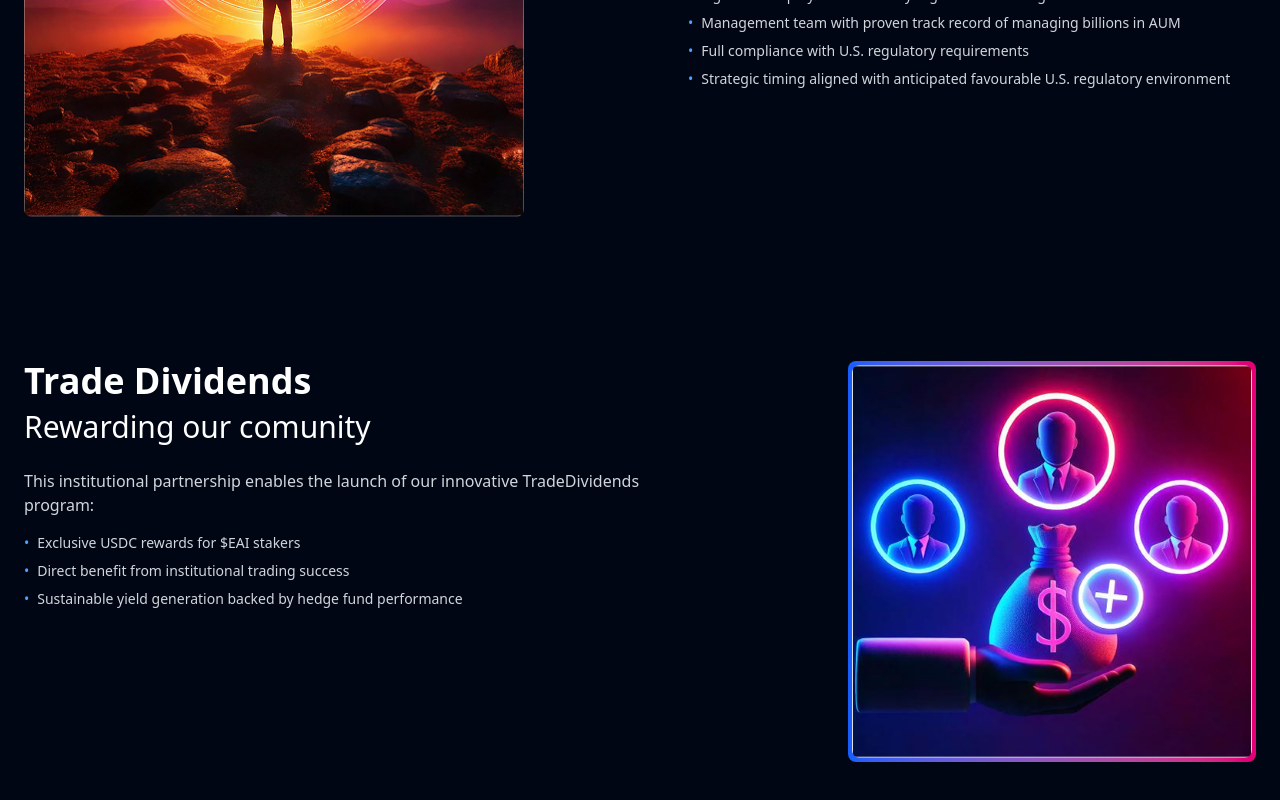
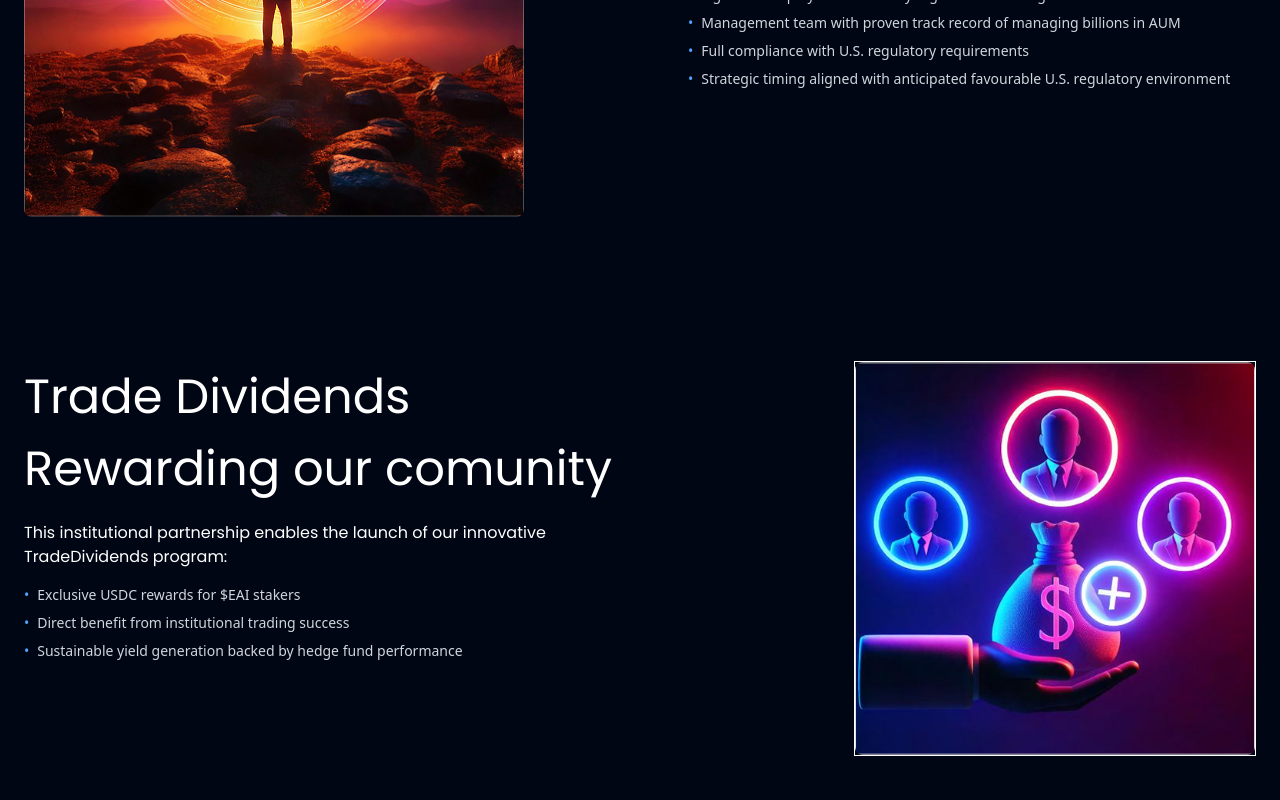
Before and after one commit to oyerohabib/eagle-ai, a Next.js app: page / in a window 1280 px wide. Shown: the part 1374-2174 px from the top of the page. Built offline with nearby package versions, Linux system fonts and the light colour scheme.

Commit message:
fix: improved styling and apperance of Dividends component

```diff
--- a/src/app/components/Dividends.tsx
+++ b/src/app/components/Dividends.tsx
@@ -14,10 +14,11 @@ const DividendsSection: React.FC = () => {
       <div className="container mx-auto px-6">
         <div className="flex flex-col lg:flex-row items-start mb-16">
           <div className="w-full lg:w-1/2 mb-8 lg:mb-0">
-            <h2 className="text-4xl font-bold mb-2">Trade Dividends</h2>
-            <h3 className="text-3xl font-light mb-6">Rewarding our comunity</h3>
+            <h2 className="text-5xl leading-[72px] mb-4 font-poppins">
+              Trade Dividends Rewarding our comunity
+            </h2>
 
-            <p className="text-gray-300 mb-4">
+            <p className="mb-4 font-poppins">
               This institutional partnership enables the launch of our
               innovative TradeDividends program:
             </p>
@@ -26,7 +27,7 @@ const DividendsSection: React.FC = () => {
           </div>
 
           <div className="w-full lg:w-1/2 flex justify-center lg:justify-end">
-            <div className="bg-gradient-to-r from-blue-600 to-pink-600 p-1 rounded-lg">
+            <div className="border">
               <Image
                 src={DividendsIllustration}
                 alt="Trade Dividends Illustration"
```
